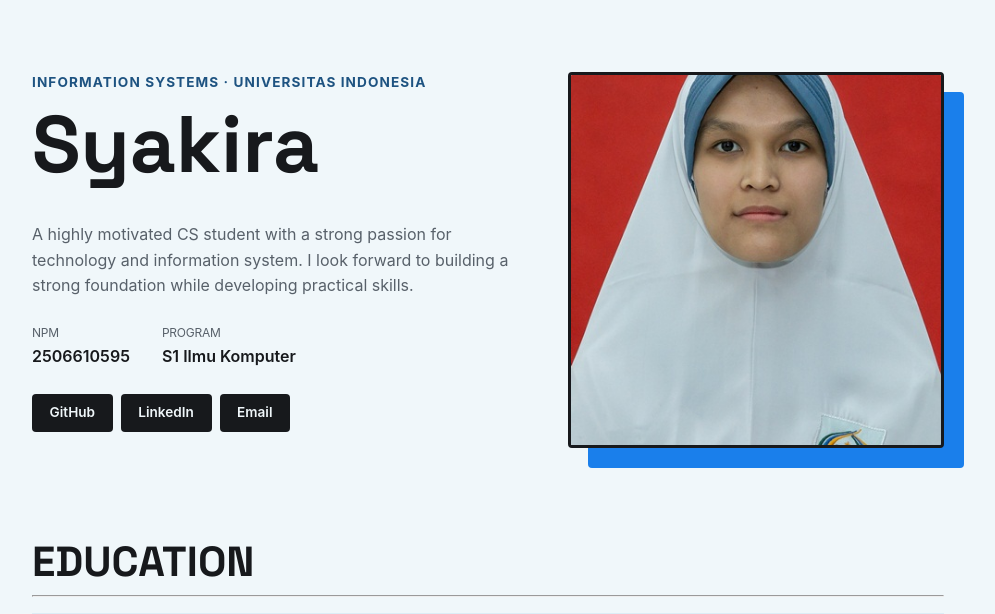
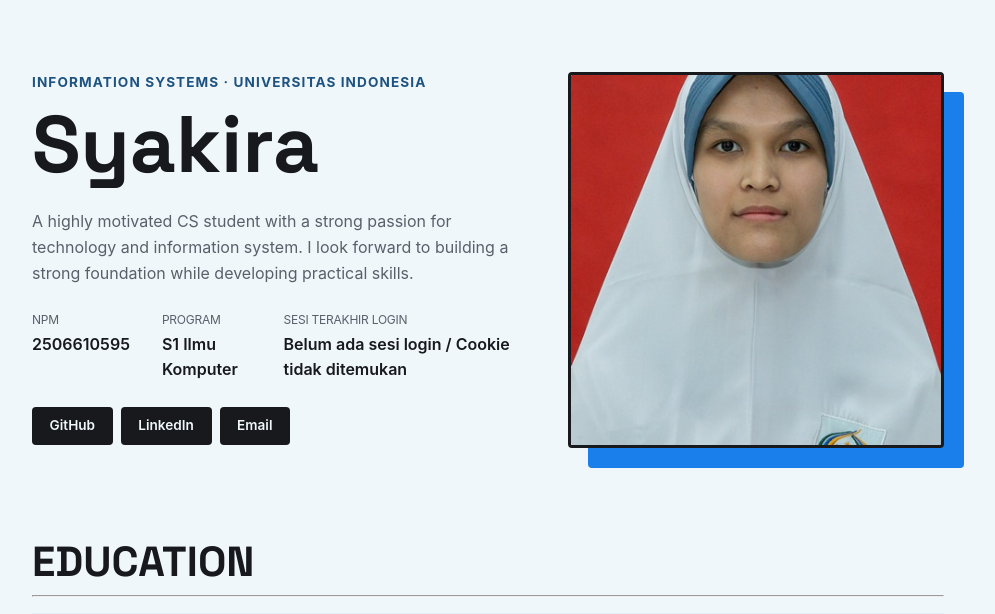
Before and after one commit to asyakiraakj/myportofolio, a Django app: page / in a window 1280 px wide. Shown: the part 74-688 px from the top of the page, without its empty margins (152-1147 px from the left). Run offline with Django 5.2, Linux system fonts and the light colour scheme.

Commit message:
feat(tutorial):Session, Cookies, dan CSRF

```diff
--- a/main/views.py
+++ b/main/views.py
@@ -1,4 +1,5 @@
 # Create your views here.
+import datetime
 from django.shortcuts import redirect, render
 
 from main.models import Experience
@@ -15,6 +16,7 @@ from django.contrib.auth import login, logout
 from django.contrib.auth.forms import AuthenticationForm, UserCreationForm
 
 def show_main(request):
+    last_login = request.COOKIES.get('last_login', 'Belum ada sesi login / Cookie tidak ditemukan')
     context = {
         "name": "Syakira",
         "npm": "2506610595",
@@ -23,6 +25,7 @@ def show_main(request):
             "A highly motivated CS student with a strong passion for technology and information system. "
             "I look forward to building a strong foundation while developing practical skills."
         ),
+        "last_login": last_login,
     }
     return render(request, "index.html", context)
 
@@ -172,8 +175,11 @@ def login_user(request):
     form = AuthenticationForm(request, data=request.POST or None)
 
     if request.method == "POST" and form.is_valid():
-        login(request, form.get_user())
-        return redirect("main:show_main")
+        user = form.get_user()
+        login(request, user)
+        response = redirect("main:show_main")
+        response.set_cookie('last_login', datetime.datetime.now().strftime('%Y-%m-%d %H:%M:%S'))
+        return response
 
     context = {
         "name": "Syakira",
@@ -183,4 +189,6 @@ def login_user(request):
 
 def logout_user(request):
     logout(request)
-    return redirect("main:show_main")
+    response = redirect("main:show_main")
+    response.delete_cookie('last_login')
+    return response
--- a/templates/index.html
+++ b/templates/index.html
@@ -25,6 +25,10 @@
                         <div class="meta-row">
                             <dt>Program</dt>
                             <dd>{{ study_program }}</dd>
+                        </div>
+                        <div class="meta-row">
+                            <dt>Sesi Terakhir Login</dt>
+                            <dd>{{ last_login }}</dd>
                         </div>
                     </dl>
                     <div class="social-links">
```
